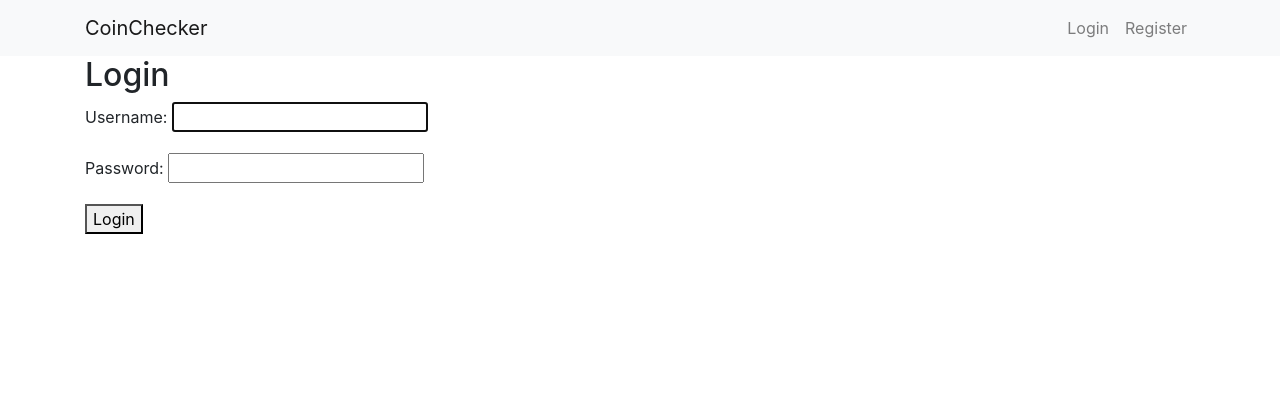
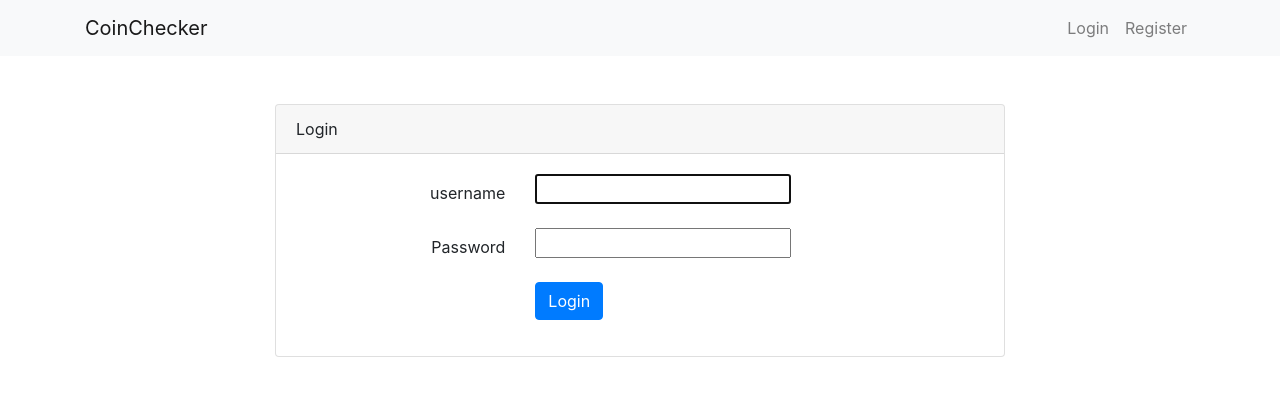
Before and after one commit to longton95/ADW_Django_A1, a Django app: page /app/login/ in a window 1280 px wide. Shown: the top 396 px of the page. Run offline with Django 3.2, Linux system fonts and the light colour scheme; some libraries are stand-ins or nearby versions.

Commit message:
Updated login to better utilize bootstrap

```diff
--- a/app/templates/registration/login.html
+++ b/app/templates/registration/login.html
@@ -1,10 +1,55 @@
 {% extends 'base.html' %}
 
+{% load staticfiles %}
+
 {% block content %}
-  <h2>Login</h2>
-  <form method="post">
-    {% csrf_token %}
-    {{ form.as_p }}
-    <button type="submit">Login</button>
-  </form>
+<div class="row justify-content-md-center mt-5">
+    <div class="col-md-8">
+        <div class="card">
+            <div class="card-header">Login</div>
+            <div class="card-body">
+                <form class="form-horizontal" method="POST" action="">
+                    {% csrf_token %}
+                    <div class="form-group row">
+                        <label for="username" class="col-lg-4 col-form-label text-lg-right">username</label>
+
+                        <div class="col-lg-6">
+                           <input
+                                    id="username"
+                                    type="text"
+                                    class=""
+                                    name="username"
+                                    value=""
+                                    required
+                                    autofocus
+                           >
+                        </div>
+                    </div>
+
+                    <div class="form-group row">
+                        <label for="password" class="col-lg-4 col-form-label text-lg-right">Password</label>
+
+                        <div class="col-lg-6">
+                           <input
+                                    id="password"
+                                    type="password"
+                                    class=""
+                                    name="password"
+                                    required
+                           >
+                        </div>
+                    </div>
+
+                    <div class="form-group row">
+                        <div class="col-lg-8 offset-lg-4">
+                           <button type="submit" class="btn btn-primary">
+                                Login
+                           </button>
+                        </div>
+                    </div>
+                </form>
+            </div>
+        </div>
+    </div>
+</div>
 {% endblock %}
```
